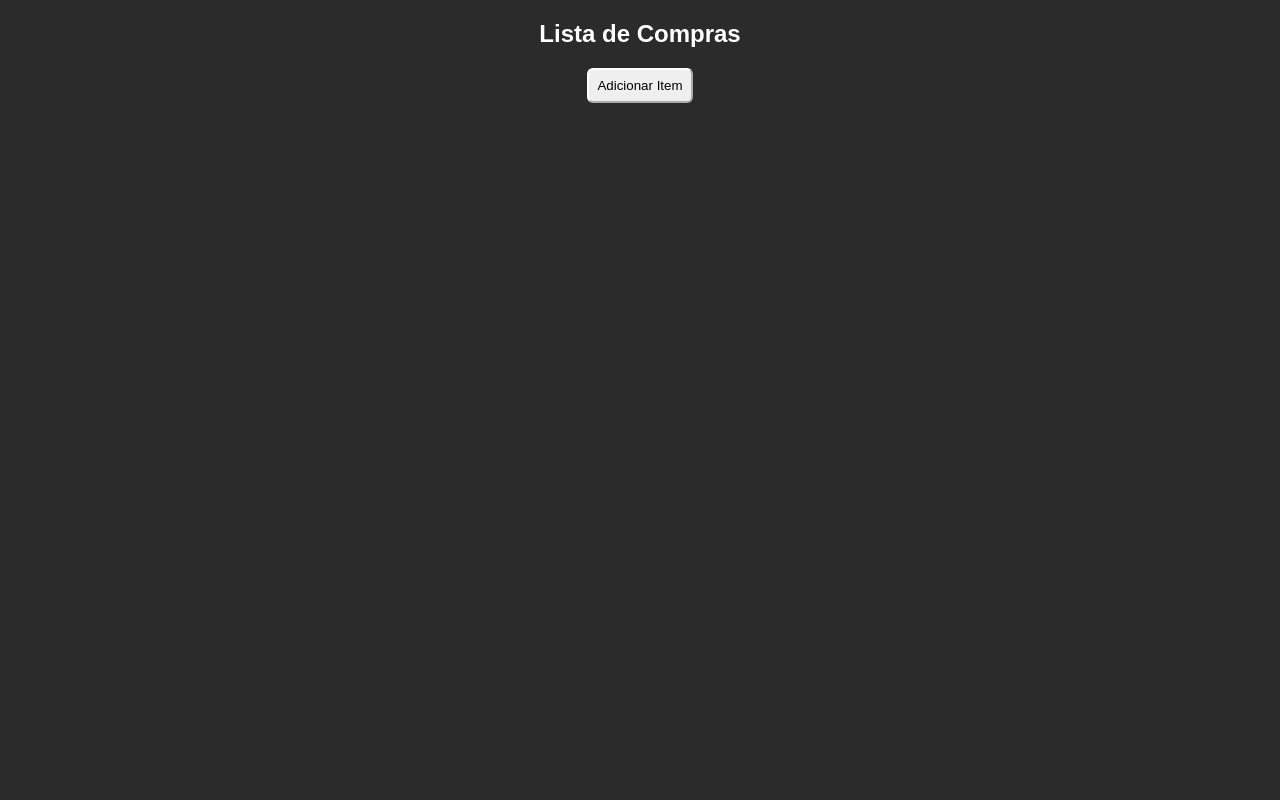
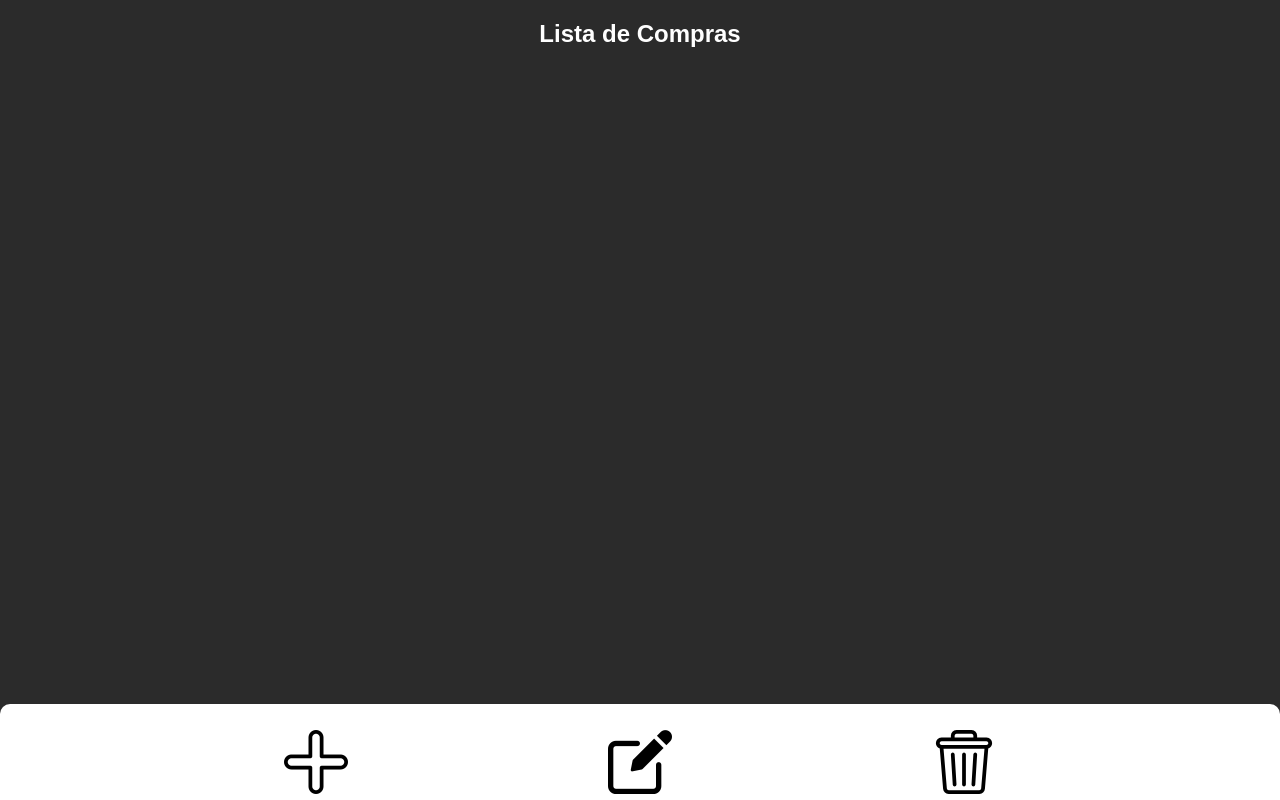
Before and after one commit to allanvilas/thewooldev, a PHP site: page /pages/projetosAlunos/segunda16/listaCompras/index.html in a window 1280 px wide. Run offline with PHP 8.4, Linux system fonts and the light colour scheme.

Commit message:
adicionado menu fixo

```diff
--- a/pages/projetosAlunos/segunda16/listaCompras/index.html
+++ b/pages/projetosAlunos/segunda16/listaCompras/index.html
@@ -12,12 +12,24 @@
                 <header>
                     <h1>Lista de Compras</h1>
                 </header>
-                <article>
+                <article class="lista">
                     <ul id="lista">
                     </ul>
-                    <button class="additem" id="btnAdd">Adicionar Item</button>
                 </article>
             </section>
+            <nav class="menu">
+                <ul>
+                    <li>
+                        <img src="img/icons/adicionar.png" id="btnAdd">
+                    </li>
+                    <li>
+                        <img src="img/icons/editar.png">
+                    </li>
+                    <li>
+                        <img src="img/icons/excluir.png">
+                    </li>
+                </ul>
+            </nav>
         </main>
         <!-- JavaScript -->
         <script src="script.js"></script>
--- a/pages/projetosAlunos/segunda16/listaCompras/script.js
+++ b/pages/projetosAlunos/segunda16/listaCompras/script.js
@@ -18,5 +18,8 @@ function addItem(){
 
 function renomeiaItem(item){
     var novoTexto = window.prompt("Insira o nome do Item");
+    if (novoTexto == ''){
+        return;
+    }
     item.innerHTML = novoTexto;
 }
--- a/pages/projetosAlunos/segunda16/listaCompras/style.css
+++ b/pages/projetosAlunos/segunda16/listaCompras/style.css
@@ -6,11 +6,11 @@ body{
 section{
     text-align: center;
 }
-ul{
+.lista ul{
     list-style: none;
     padding-left: 0px;
 }
-li{
+.lista li{
     color: #212121;
     border-radius: 3px;
     max-width: 70%;
@@ -20,7 +20,35 @@ li{
 }
 .additem{
     padding: 8px;
+    margin-top: 50px;
     margin-bottom: 50px;
     border-radius: 6px;
     border-color: #fff;
 }
+
+/*---menu---*/
+.menu ul{
+    position: fixed;
+    bottom: 0px;
+    left: 0px;
+    height: 12%;
+    list-style: none;
+    margin:0px;
+    padding: 0px;
+    margin-top: 12%;
+    text-align: center;
+    background-color: #fff;
+    width: 100%;
+    border-radius: 10px 10px 0px 0px;
+}
+.menu li{
+    max-width: 10%;
+    display: inline-block;
+    margin: 2% 10% 2% 10%;
+    align-items: center;
+    vertical-align: middle;
+}
+.menu img{
+    cursor: pointer;
+    width: 100%;
+}
```
Also changed, not shown: pages/projetosAlunos/segunda16/listaCompras/img/icons/adicionar.png (added), pages/projetosAlunos/segunda16/listaCompras/img/icons/editar.png (added), pages/projetosAlunos/segunda16/listaCompras/img/icons/excluir.png (added).
